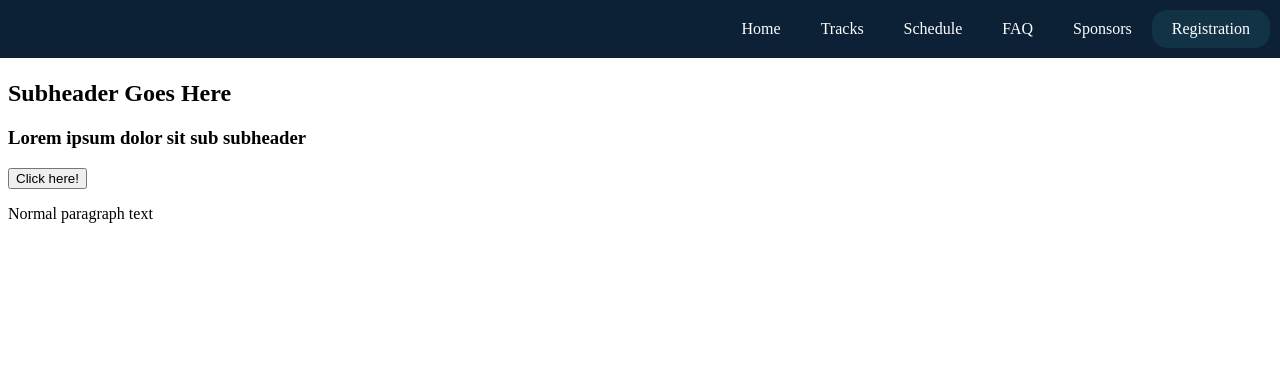
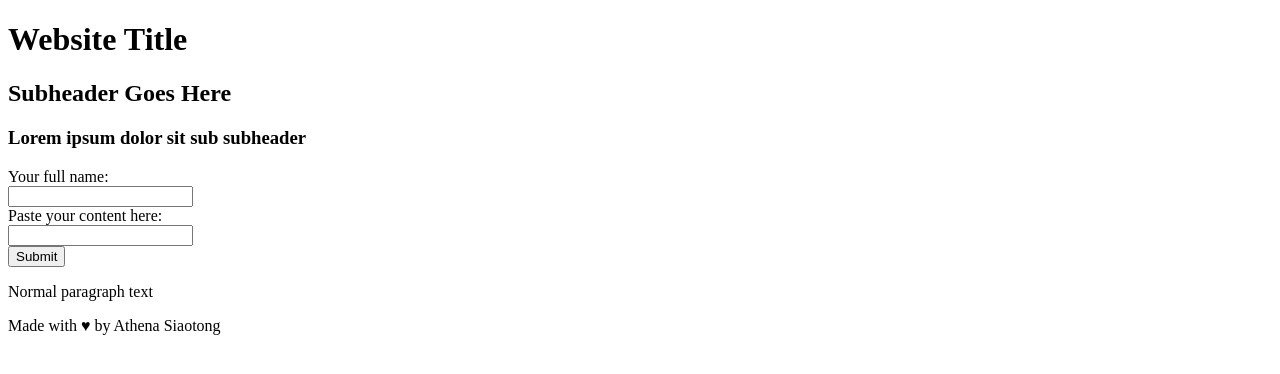
Before and after one commit to athsiao/flogmorphism, a plain HTML site: page index.html in a window 1280 px wide. Drawn offline with Linux system fonts and the light colour scheme.

Commit message:
Deleted navigation bar from template in HTML file

```diff
--- a/index.html
+++ b/index.html
@@ -9,7 +9,7 @@
     <meta charset="utf-8" />
     <meta name="viewport" content="width=device-width, initial-scale=1.0" />
 
-    <title>Website Title Goes Here</title>
+    <title>Flogmorphism</title>
 
     <!-- Import the webpage's stylesheet -->
     <link rel="stylesheet" href="style.css" />
@@ -48,29 +48,29 @@
 
 <!-- Visible to the user -->
 
-    <!---------- NAVIGATION BAR ---------->
-    <ul class="navbar">
-        <li class="register"><a href="">Registration</a></li>
-        <li><a href="">Sponsors</a></li>
-        <li><a href="#faqs">FAQ</a></li>
-        <li><a href="">Schedule</a></li>
-        <li><a href="#tracks">Tracks</a></li>
-        <li><a href="#top">Home</a></li>
-    </ul>
-
     <!---------- LANDING PAGE TEXT ---------->
     <div class = "landingText">
         <h1>Website Title</h1>
         <h2>Subheader Goes Here</h2>
         <h3>Lorem ipsum dolor sit sub subheader</h3>
-        <button id="button">Click here!</button>
+
+        <form>
+            <label for="name">Your full name:</label><br>
+            <input type="text" id="name" name="name"><br>
+
+            <label for="flog-content">Paste your content here:</label><br>
+            <input type="text" id="flog-content" name="flog-content"><br>
+        </form>
+
+
+        <input type="submit" value="Submit">
         <p> Normal paragraph text</p>
     </div>
 
 
     <!---------- FOOTER COMPONENT ---------->
     <footer class="footer">
-        <!-- Insert footer here -->
+        Made with &hearts; by Athena Siaotong
     </footer>
 </body>
 
```
